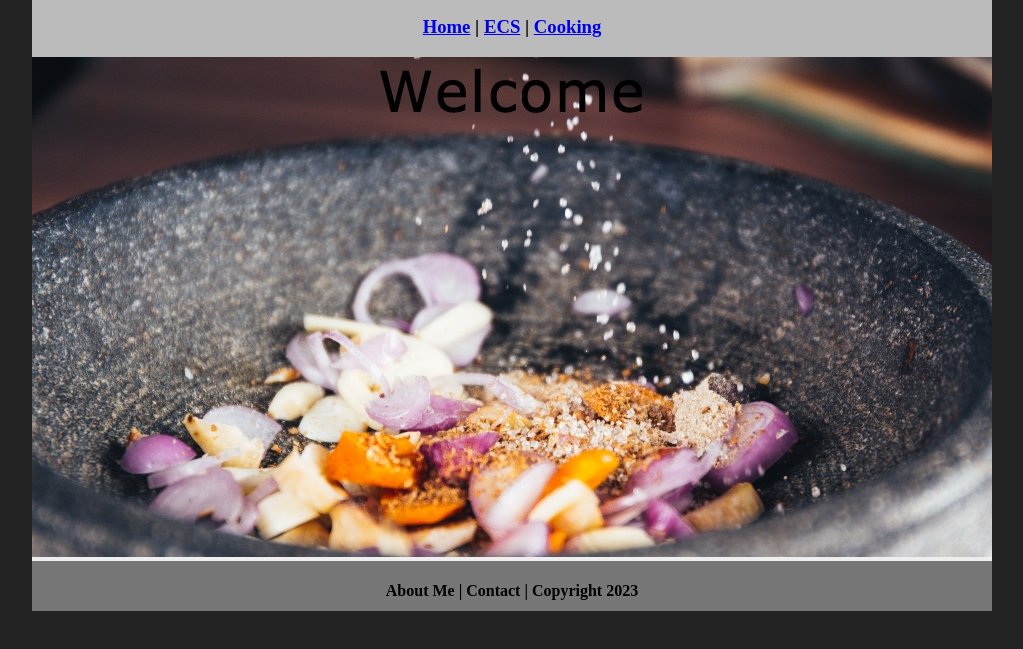
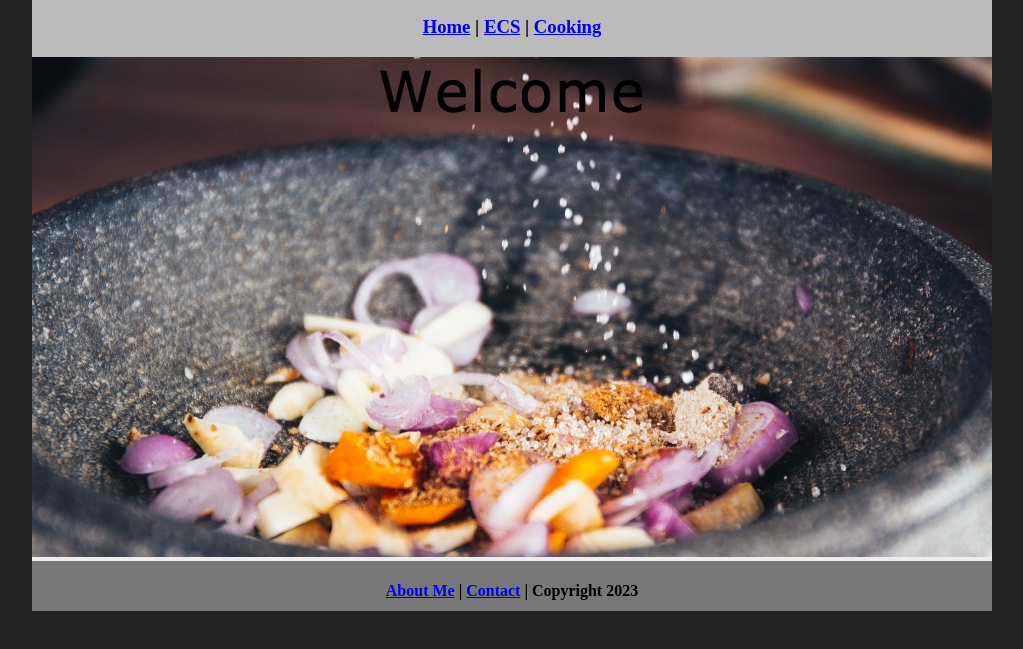
Before and after one commit to Maleahm1/12345, a plain HTML site: page index.html in a window 1280 px wide. Shown: the part 83-732 px from the top of the page, without its empty margins (128-1151 px from the left). Drawn offline with Linux system fonts and the light colour scheme.

Commit message:
Update index.html

```diff
--- a/index.html
+++ b/index.html
@@ -18,7 +18,7 @@
 	 <img src="images/welcome.jpg" alt="Welcome" width="960" height="500">
 	</div>
   <div class="footer">
-    <h4>About Me | Contact | Copyright 2023</h4>
+   <h4><a href="aboutme.html">About Me</a> | <a href="mailto:malemahl9677@granitesd.org">Contact</a>  | Copyright 2023</h4>
   </div>
 </div>
 </body>
```
